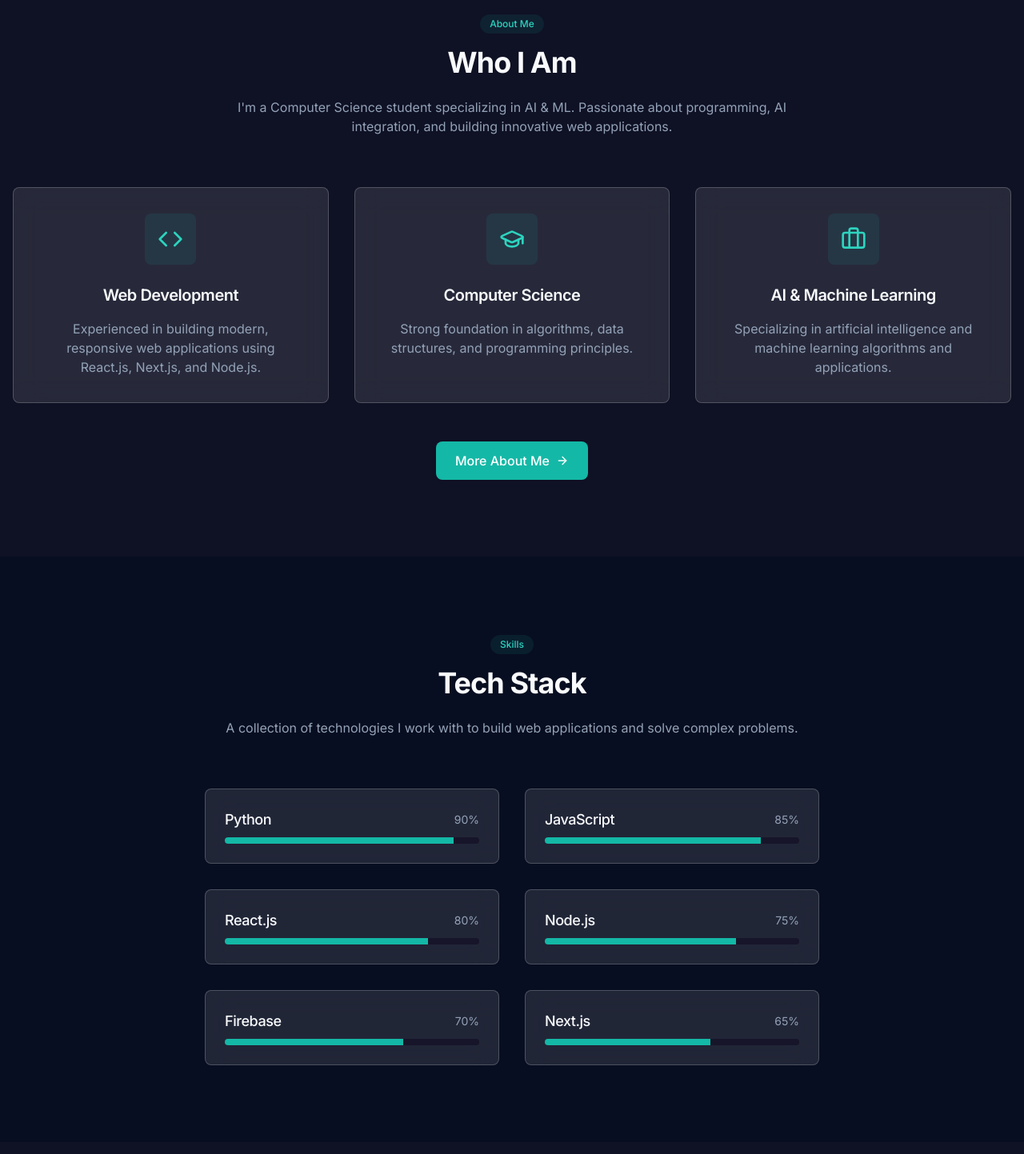
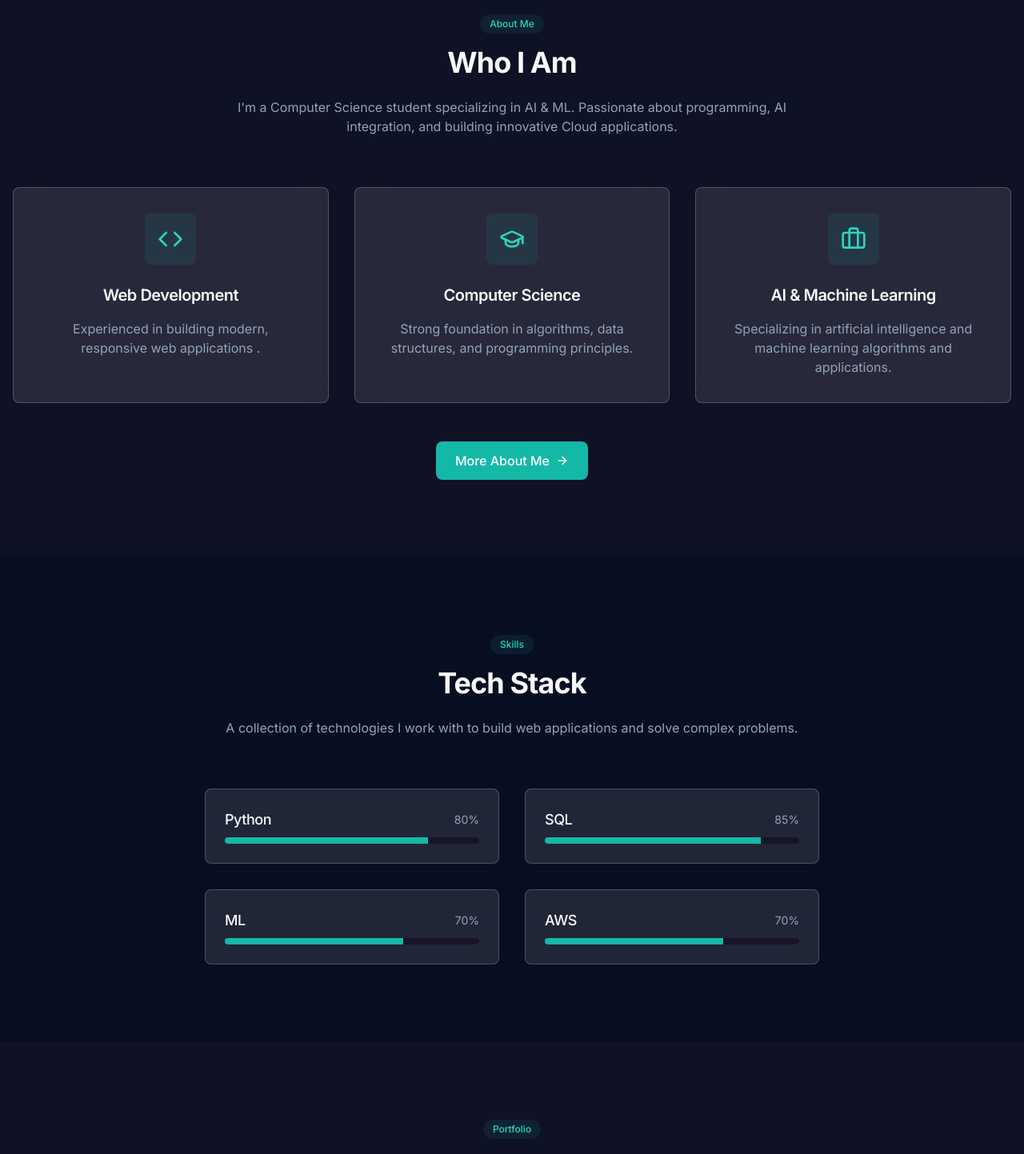
Before and after one commit to ChandaRiddhima04/portfolio, a React (Vite) app: page / in a window 1280 px wide. Shown: the part 880-2323 px from the top of the page at 80% size. Built offline with nearby package versions, Linux system fonts and the light colour scheme.

Commit message:
Update Index.tsx

```diff
--- a/src/pages/Index.tsx
+++ b/src/pages/Index.tsx
@@ -39,12 +39,10 @@ const Index = () => {
   ];
 
   const techStack = [
-    { name: "Python", proficiency: 90 },
-    { name: "JavaScript", proficiency: 85 },
-    { name: "React.js", proficiency: 80 },
-    { name: "Node.js", proficiency: 75 },
-    { name: "Firebase", proficiency: 70 },
-    { name: "Next.js", proficiency: 65 },
+    { name: "Python", proficiency: 80 },
+    { name: "SQL", proficiency: 85 },
+    { name: "ML", proficiency: 70 },
+    { name: "AWS", proficiency: 70 },
   ];
 
   return (
@@ -66,7 +64,7 @@ const Index = () => {
             </span>
             <h2 className="text-4xl font-bold mb-6">Who I Am</h2>
             <p className="max-w-3xl mx-auto text-muted-foreground">
-              I'm a Computer Science student specializing in AI & ML. Passionate about programming, AI integration, and building innovative web applications.
+              I'm a Computer Science student specializing in AI & ML. Passionate about programming, AI integration, and building innovative Cloud applications.
             </p>
           </motion.div>
 
@@ -85,7 +83,7 @@ const Index = () => {
                 Web Development
               </h3>
               <p className="text-muted-foreground text-center">
-                Experienced in building modern, responsive web applications using React.js, Next.js, and Node.js.
+                Experienced in building modern, responsive web applications .
               </p>
             </motion.div>
 
```
